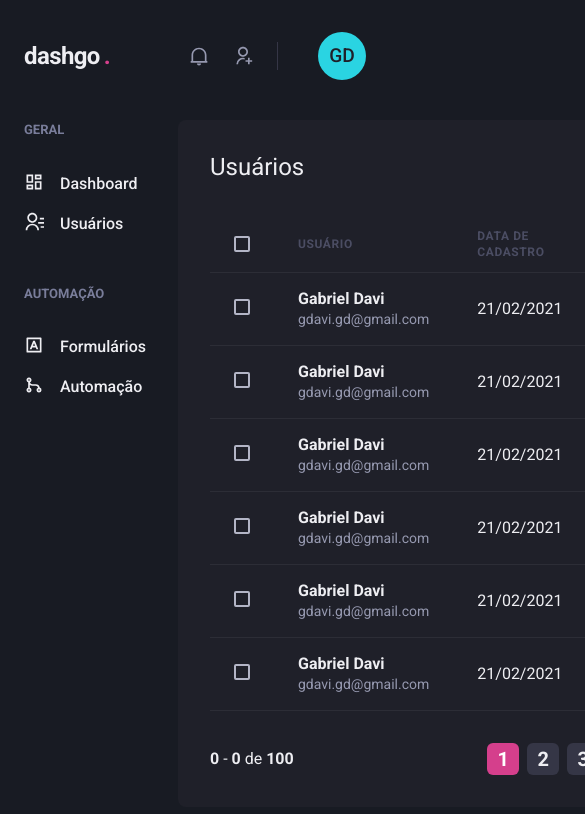
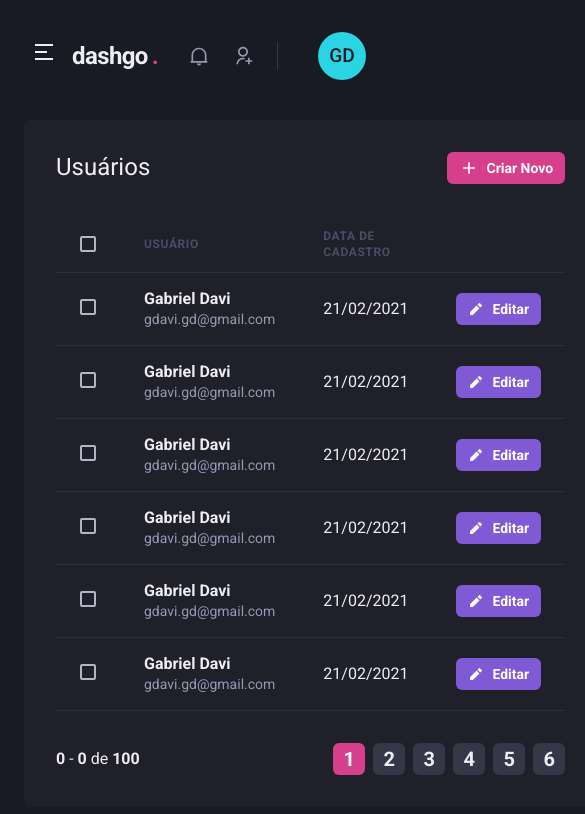
Before and after one commit to GabrielDVpereira/Ignite, a Next.js app in the folder projects/dashgo/: page /users in a window 390 px wide. Shown: the top 814 px of the page, 585 px wide, since content can reach past the window. Built offline with nearby package versions, Linux system fonts and the light colour scheme.

Commit message:
add sidebar on mobile with a drawer

```diff
--- a/projects/dashgo/src/components/Header/Profile.tsx
+++ b/projects/dashgo/src/components/Header/Profile.tsx
@@ -19,7 +19,6 @@
         }
 
       </Box>
-
       <Avatar size="md" name="Gabriel Davi" />
     </Flex>
   );
--- a/projects/dashgo/src/components/Header/index.tsx
+++ b/projects/dashgo/src/components/Header/index.tsx
@@ -1,10 +1,14 @@
-import { Flex, useBreakpointValue } from "@chakra-ui/react";
+import { Flex, useBreakpointValue, IconButton,Icon } from "@chakra-ui/react";
 import { Logo } from "./Logo";
 import { Profile } from "./Profile";
 import { Search } from "./Search";
 import { NotificationsNav } from "./NotificationsNav";
+import { useSidebarDrawer } from "../../contexts/SidebarDrawerContext";
+import { RiMenu2Line } from "react-icons/ri";
 
 export function Header() {
+
+  const { onOpen } = useSidebarDrawer()
 
   const isWideVersion = useBreakpointValue({
     base: false,
@@ -22,6 +26,17 @@
       px="6"
       align="center"
     >
+
+      {!isWideVersion && (
+        <IconButton
+          icon={<Icon as={RiMenu2Line} />}
+          fontSize="24"
+          variant="unstyled"
+          onClick={onOpen}
+          aria-label="open navigation"
+          mr="2"
+        />
+      )}
       <Logo />
       { isWideVersion &&  <Search />}
       <Flex align="center" ml="auto">
--- /dev/null
+++ b/projects/dashgo/src/components/Sidebar/SidebarNav.tsx
@@ -0,0 +1,20 @@
+import { Stack } from "@chakra-ui/react";
+import React from "react";
+import { RiContactsLine, RiDashboardLine, RiGitMergeLine, RiInputMethodLine } from "react-icons/ri";
+import { NavLink } from "./NavLink";
+import { NavSection } from "./NavSection";
+
+export function SidebarNav(){
+  return (
+    <Stack spacing="12" align="flex-start">
+        <NavSection title="GERAL">
+          <NavLink icon={RiDashboardLine}>Dashboard</NavLink>
+          <NavLink icon={RiContactsLine}>Usuários</NavLink>
+        </NavSection>
+        <NavSection title="AUTOMAÇÃO">
+          <NavLink icon={RiInputMethodLine}>Formulários</NavLink>
+          <NavLink icon={RiGitMergeLine}>Automação</NavLink>
+        </NavSection>
+      </Stack>
+  )
+}
--- a/projects/dashgo/src/components/Sidebar/index.tsx
+++ b/projects/dashgo/src/components/Sidebar/index.tsx
@@ -1,27 +1,33 @@
-import { Box, Stack } from "@chakra-ui/react";
-import React from "react";
-import {
-  RiContactsLine,
-  RiDashboardLine,
-  RiGitMergeLine,
-  RiInputMethodLine,
-} from "react-icons/ri";
-import { NavLink } from "./NavLink";
-import { NavSection } from "./NavSection";
+import { Box, Drawer, useBreakpointValue, DrawerBody, DrawerCloseButton, DrawerContent, DrawerHeader, DrawerOverlay } from "@chakra-ui/react";
+import React, { useState } from "react";
+import { useSidebarDrawer } from "../../contexts/SidebarDrawerContext";
+import { SidebarNav } from "./SidebarNav";
 
 export function Sidebar() {
+  const isDrawerSidebar = useBreakpointValue({
+    base: true,
+    lg: false
+  });
+
+  const {isOpen, onClose} = useSidebarDrawer()
+  if(isDrawerSidebar){
+    return(
+      <Drawer isOpen={isOpen} placement="left" onClose={() => {}}>
+        <DrawerOverlay>
+          <DrawerContent bgColor="gray.800" p="4">
+            <DrawerCloseButton mt="6" onClick={onClose}/>
+            <DrawerHeader>Navegação</DrawerHeader>
+            <DrawerBody>
+              <SidebarNav />
+            </DrawerBody>
+          </DrawerContent>
+        </DrawerOverlay>
+      </Drawer>
+    )
+  }
   return (
     <Box as="aside" w="64" mr="8">
-      <Stack spacing="12" align="flex-start">
-        <NavSection title="GERAL">
-          <NavLink icon={RiDashboardLine}>Dashboard</NavLink>
-          <NavLink icon={RiContactsLine}>Usuários</NavLink>
-        </NavSection>
-        <NavSection title="AUTOMAÇÃO">
-          <NavLink icon={RiInputMethodLine}>Formulários</NavLink>
-          <NavLink icon={RiGitMergeLine}>Automação</NavLink>
-        </NavSection>
-      </Stack>
+      <SidebarNav />
     </Box>
   );
 }
--- /dev/null
+++ b/projects/dashgo/src/contexts/SidebarDrawerContext.tsx
@@ -0,0 +1,31 @@
+import { useDisclosure, UseDisclosureReturn } from "@chakra-ui/hooks";
+import { useRouter } from "next/dist/client/router";
+import { createContext, ReactNode, useContext, useEffect } from "react";
+
+
+interface SidebarDrawerProviderProps {
+  children: ReactNode;
+}
+
+type sidebarDrawerContextValue = UseDisclosureReturn
+const SidebarDrawerContext = createContext({} as sidebarDrawerContextValue);
+
+export function SidebarDrawerProvider({children}: SidebarDrawerProviderProps){
+  const disclosure = useDisclosure()
+
+  const router = useRouter();
+
+  useEffect(() => {
+    disclosure.onClose()
+  }, [router.asPath]); // close sidebar everytime the routes change
+
+  return(
+    <SidebarDrawerContext.Provider value={disclosure}>
+      {children}
+    </SidebarDrawerContext.Provider>
+  )
+}
+
+export function useSidebarDrawer(){
+  return useContext(SidebarDrawerContext);
+}
--- a/projects/dashgo/src/pages/_app.tsx
+++ b/projects/dashgo/src/pages/_app.tsx
@@ -1,11 +1,14 @@
-  import { AppProps } from 'next/app';
-  import { ChakraProvider } from '@chakra-ui/react';
+import { AppProps } from 'next/app';
+import { ChakraProvider } from '@chakra-ui/react';
 import { theme } from '../styles/theme';
+import { SidebarDrawerProvider } from '../contexts/SidebarDrawerContext';
 
 function MyApp({ Component, pageProps }: AppProps) {
   return(
      <ChakraProvider theme={theme}>
-        <Component {...pageProps} />
+        <SidebarDrawerProvider>
+          <Component {...pageProps} />
+        </SidebarDrawerProvider>
      </ChakraProvider>
   )
 }
```
